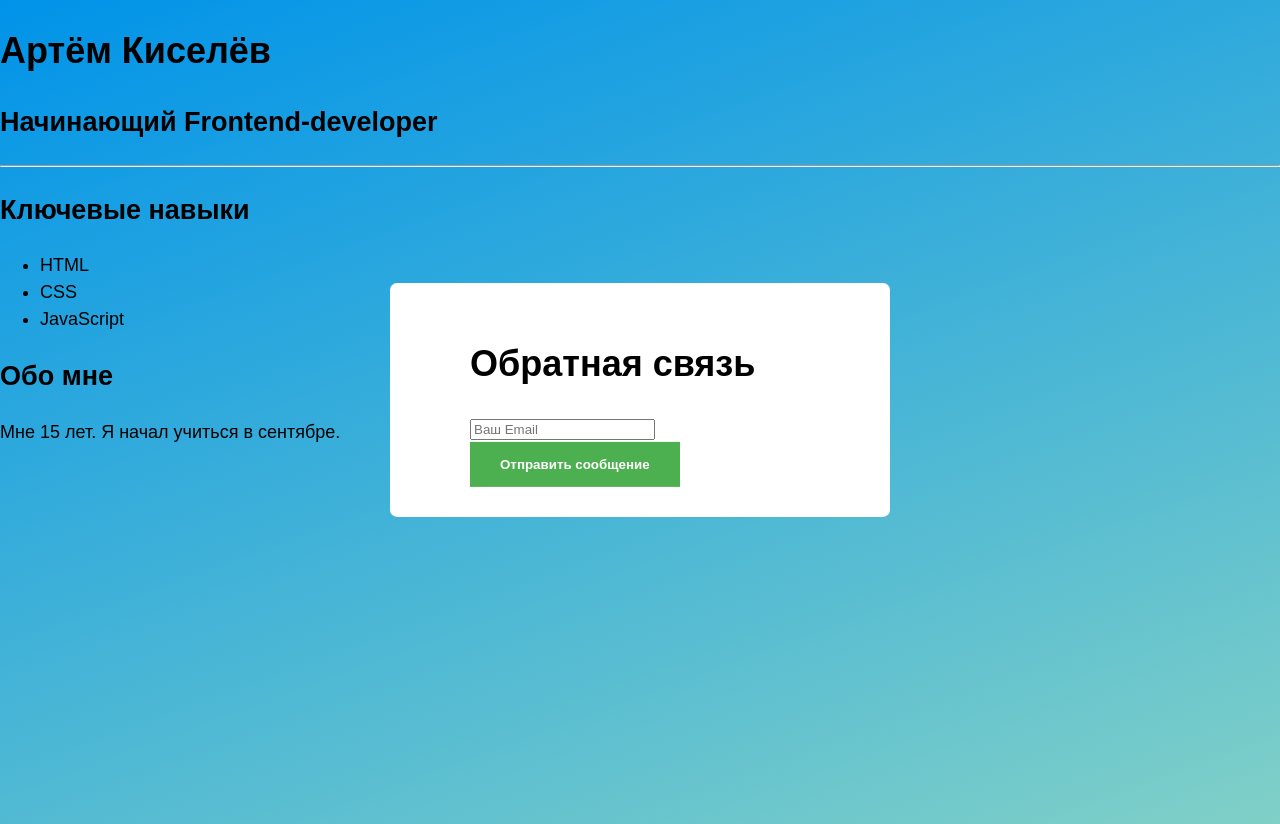
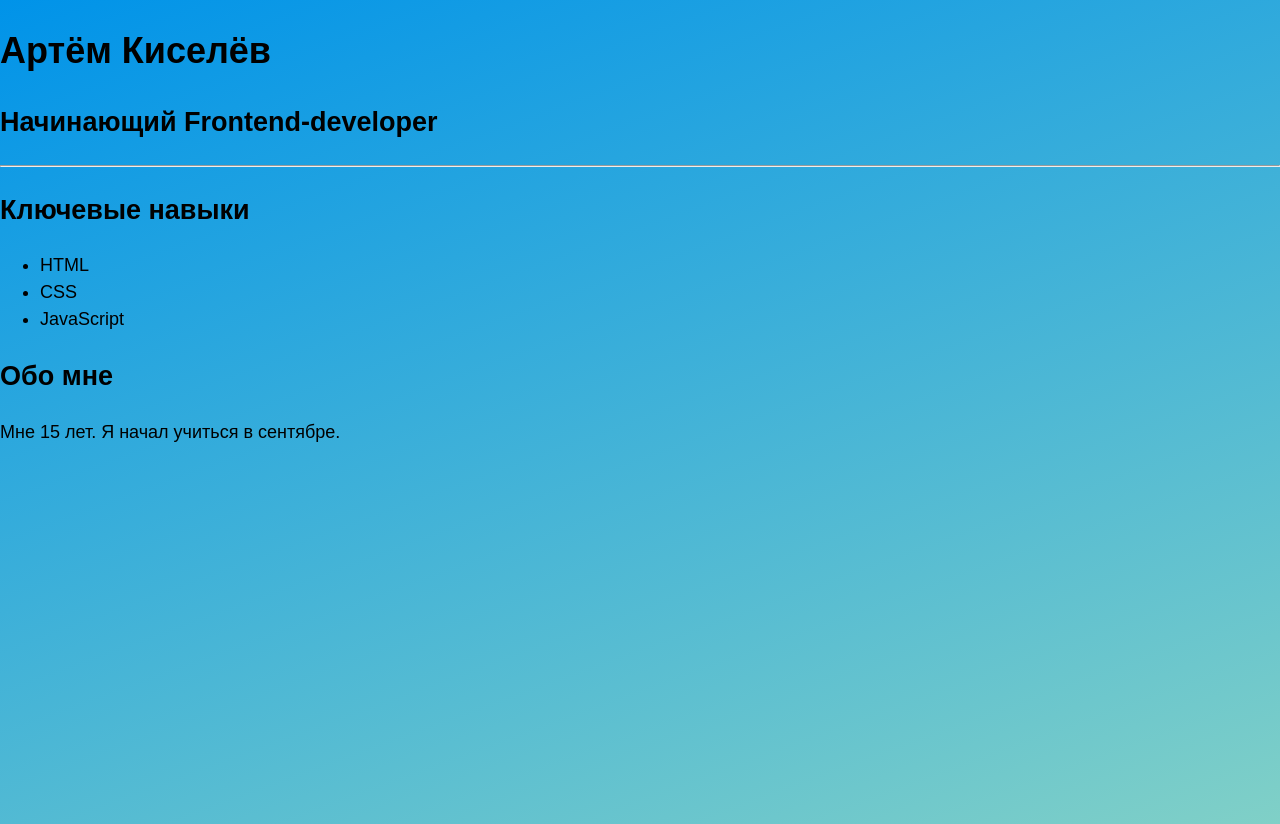
Before and after one commit to artik147-ui/art-kiselev, a plain HTML site: page index.html in a window 1280 px wide. Drawn offline with Linux system fonts and the light colour scheme.

Commit message:
Update index.html

```diff
--- a/index.html
+++ b/index.html
@@ -27,22 +27,5 @@
 		</section>
 	</main>
 
-	<form class="block-center form">
-		<!-- BEGIN (write your solution here) -->
-		<h1>
-		  Обратная связь
-		</h1>
-		<label class="sr-only">
-		  Имя
-		<input type="text" name="name" class="form-input mb-2" placeholder="Ваше имя">
-		</label>
-		<label>
-
-		<input type="email" placeholder="Ваш Email" name="email">
-		</label>
-
-		<!-- END -->
-		<button class="btn btn-green">Отправить сообщение</button>
-	  </form>
 </body>
 </html>
```
